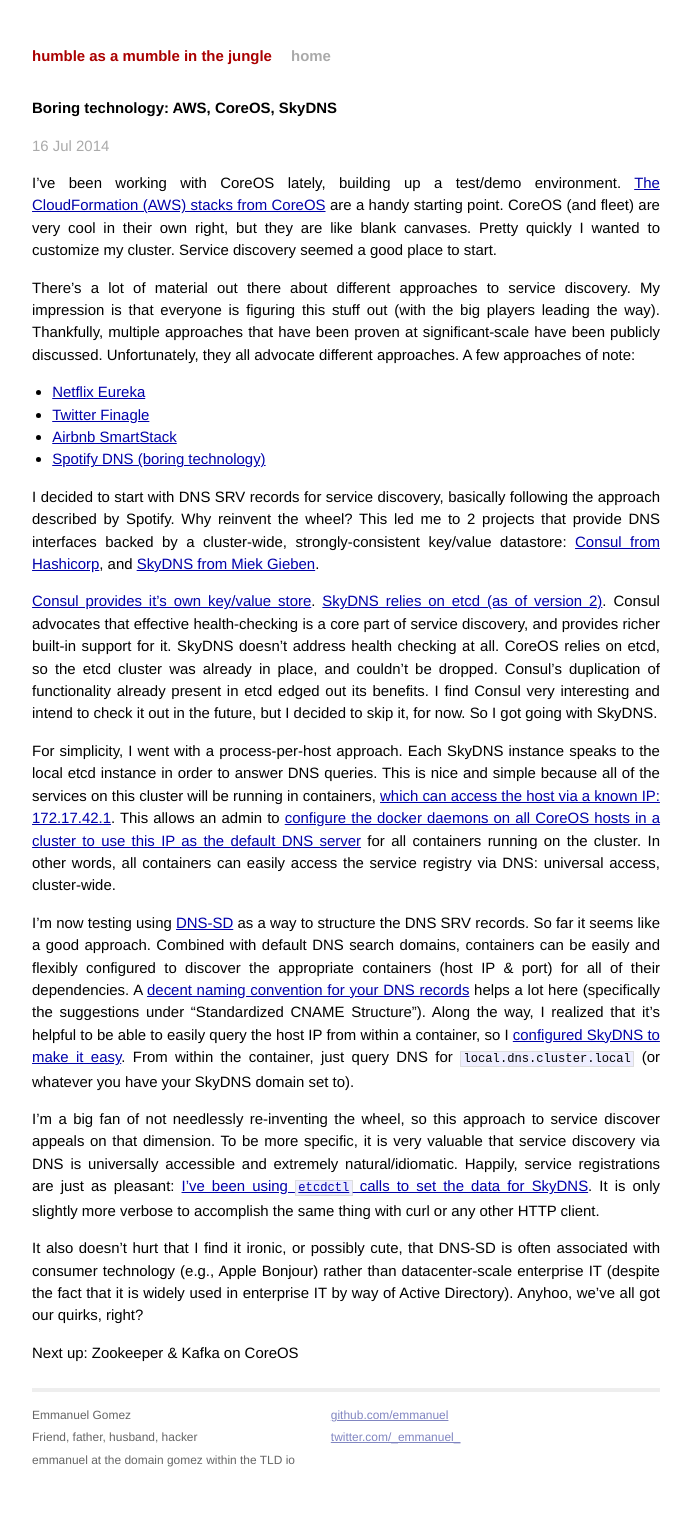
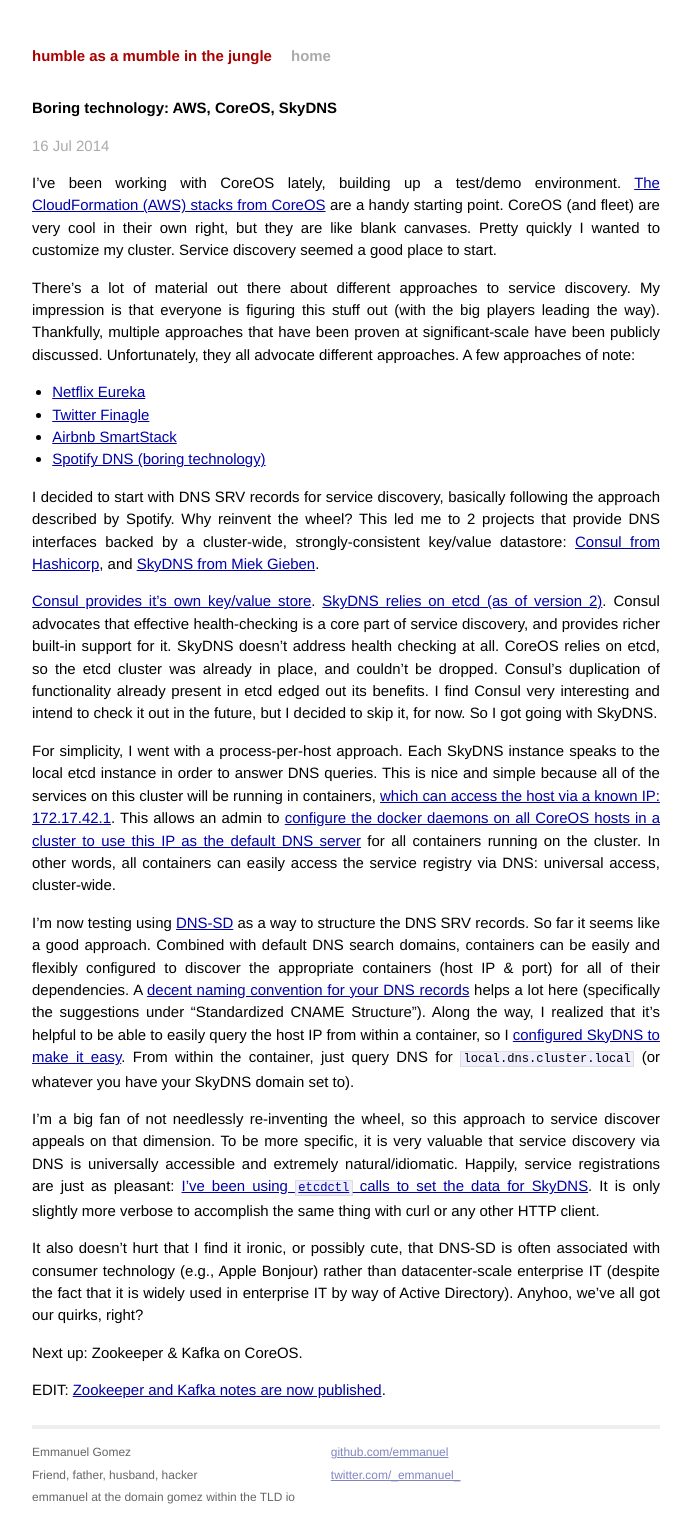
Before and after one commit to emmanuel/emmanuel.github.io, a Jekyll site: the page built from _posts/2014-07-16-working-with-coreos-on-aws.markdown, in a window 1280 px wide. Shown: the whole page, without its empty margins (294-986 px from the left). Built offline with Jekyll 4.4.1, drawn with Linux system fonts in a browser that asks for light colours; before the commit the page ends 1483 px from its top, so only the background shows below that.

Commit message:
Indicate follow-up on previous article about CoreOS.

```diff
--- a/_posts/2014-07-16-working-with-coreos-on-aws.markdown
+++ b/_posts/2014-07-16-working-with-coreos-on-aws.markdown
@@ -76,4 +76,7 @@
 enterprise IT by way of Active Directory). Anyhoo, we've all got our quirks,
 right?
 
-Next up: Zookeeper & Kafka on CoreOS
+Next up: Zookeeper & Kafka on CoreOS.
+
+EDIT: [Zookeeper and Kafka notes are now
+published]({% post_url 2014-07-21-configuring-zookeeper-on-coreos--zk-and-kafka-part-1 %}).
```
